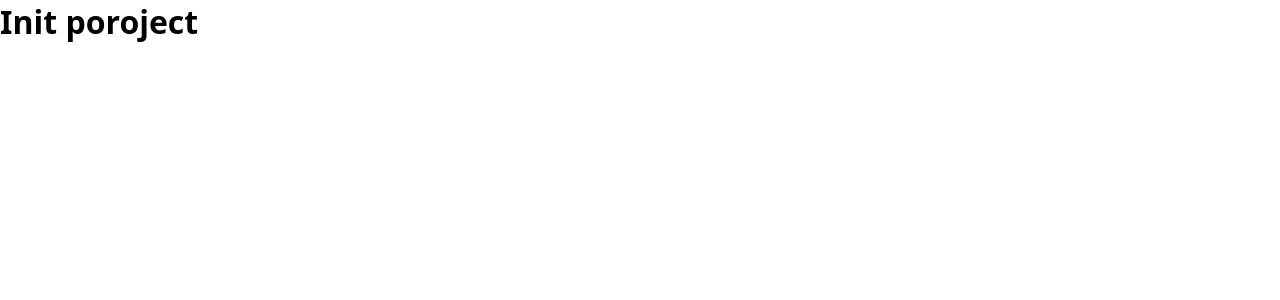
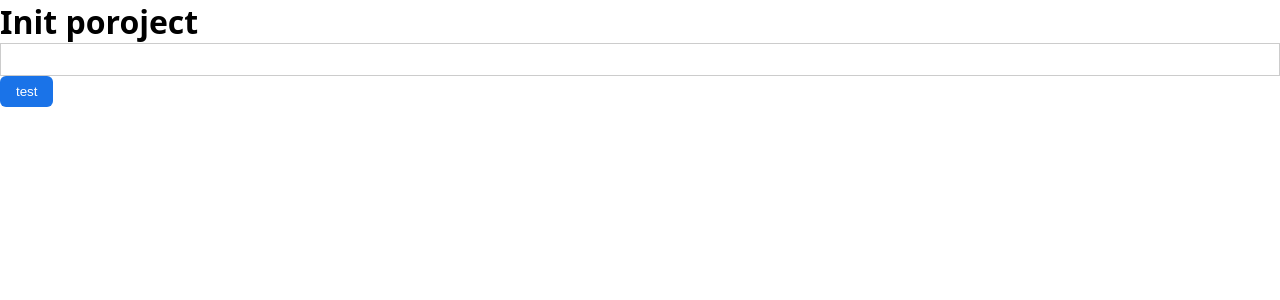
Before and after one commit to sevaslavik/tat-react-test-task, a React (Vite) app: page / in a window 1280 px wide. Shown: the top 300 px of the page. Built offline with nearby package versions, Linux system fonts and the light colour scheme.

Commit message:
feat: add input and button atoms

```diff
--- a/src/App.tsx
+++ b/src/App.tsx
@@ -1,7 +1,12 @@
+import { Button } from "./components/atoms/button";
+import { TextInput } from "./components/atoms/text-input/TextInput";
+
 function App() {
   return (
     <>
       <h1>Init poroject</h1>
+      <TextInput />
+      <Button>test</Button>
     </>
   );
 }
--- /dev/null
+++ b/src/components/atoms/button/Button.tsx
@@ -0,0 +1,26 @@
+import type { ComponentProps } from "react";
+
+import styles from "./styles.module.css";
+
+type CustomBtnProps = ComponentProps<"button"> & {
+  variant?: "primary" | "secondary" | "danger";
+};
+
+export const Button = ({
+  variant = "primary",
+  className,
+  ...rest
+}: CustomBtnProps) => {
+  const variantClass = {
+    primary: styles.btnPrimary,
+    secondary: styles.btnSecondary,
+    danger: styles.btnDanger,
+  }[variant || "primary"];
+
+  return (
+    <button
+      className={`${styles.btn} ${variantClass} ${className || ""}`}
+      {...rest}
+    />
+  );
+};
--- /dev/null
+++ b/src/components/atoms/button/index.ts
@@ -0,0 +1 @@
+export { Button } from "./Button";
--- /dev/null
+++ b/src/components/atoms/button/styles.module.css
@@ -0,0 +1,23 @@
+/* styles.module.css */
+.btn {
+  padding: 8px 16px;
+  border-radius: 6px;
+  border: none;
+  cursor: pointer;
+  transition: background 0.2s;
+}
+
+.btnPrimary {
+  background-color: #1a73e8;
+  color: white;
+}
+
+.btnSecondary {
+  background-color: #e8e8e8;
+  color: black;
+}
+
+.btnDanger {
+  background-color: #e53935;
+  color: white;
+}
--- /dev/null
+++ b/src/components/atoms/text-input/TextInput.tsx
@@ -0,0 +1,8 @@
+import type { ComponentProps } from "react";
+import styles from "./styles.module.css";
+
+type InputProps = ComponentProps<"input">;
+
+export const TextInput = ({ className, ...props }: InputProps) => {
+  return <input className={`${styles.input}  ${className || ""}`} {...props} />;
+};
--- /dev/null
+++ b/src/components/atoms/text-input/styles.module.css
@@ -0,0 +1,6 @@
+.input {
+  width: 100%;
+  padding: 8px 12px;
+  border: 1px solid #ccc;
+  border-radius: 6;
+}
```
Also changed, not shown: src/components/atoms/text-input/index.ts (added).
